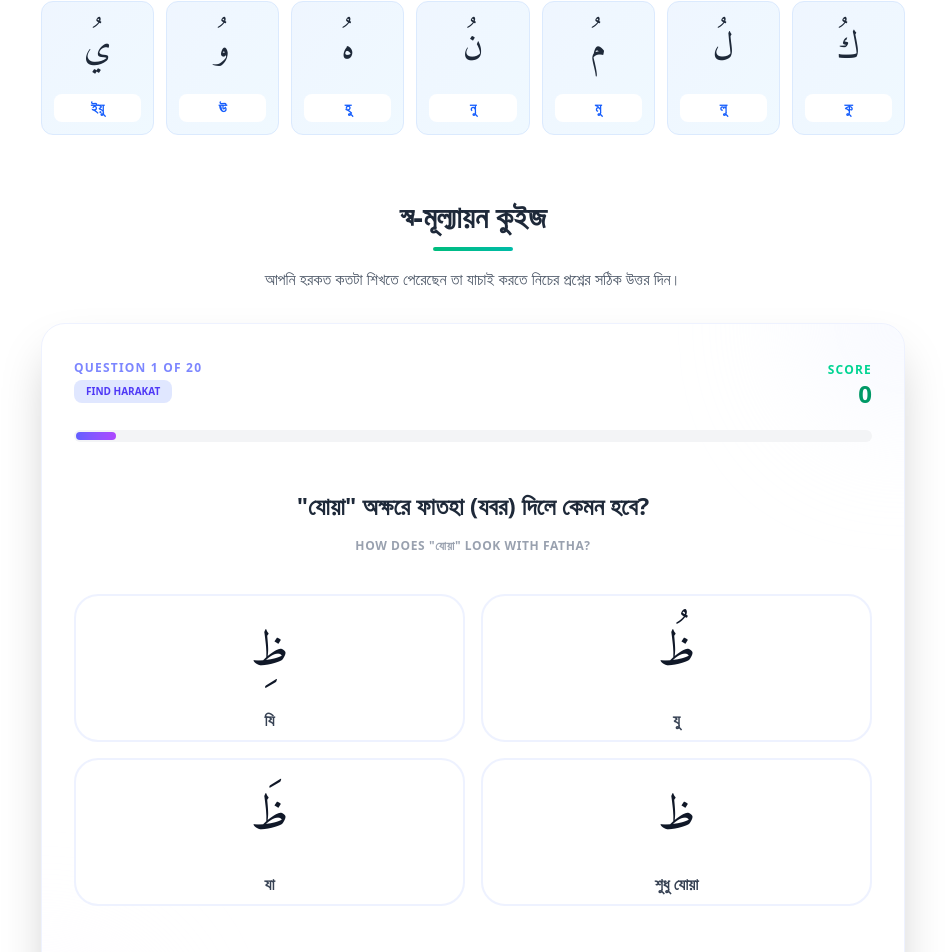
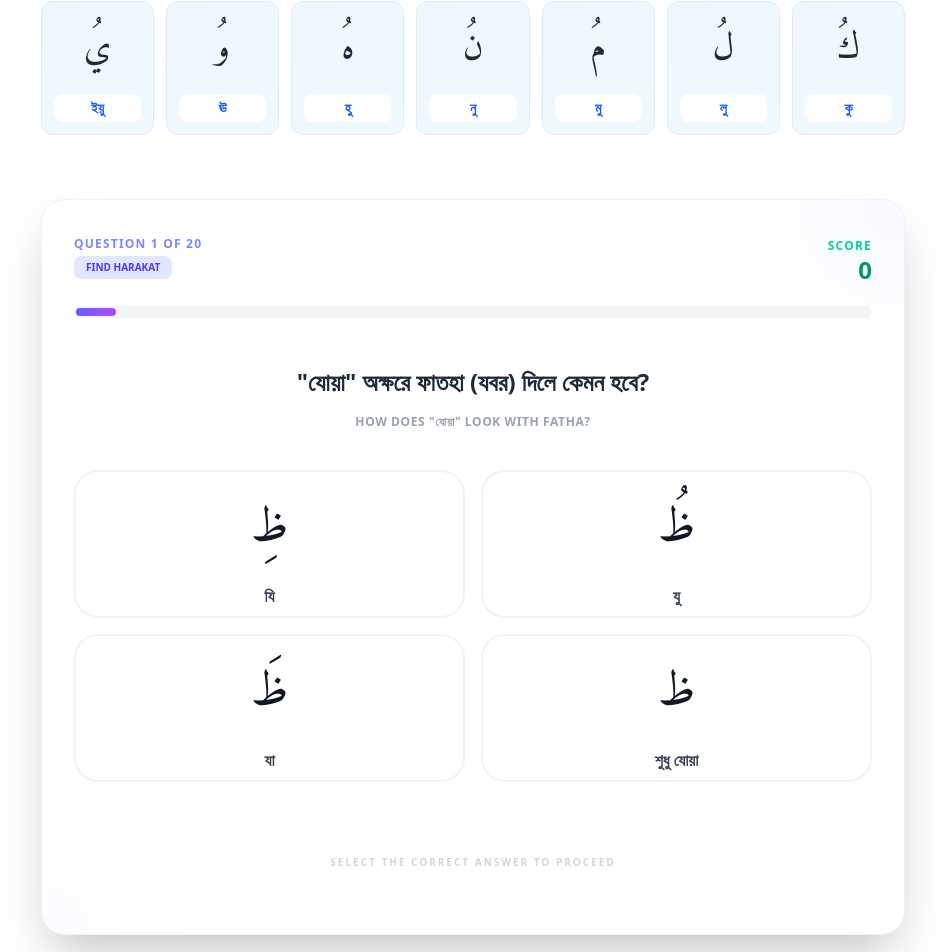
Before and after one commit to kawsar19/quran-learning, a Next.js app: page /lessons/day-5 in a window 1280 px wide. Shown: the part 2552-3504 px from the top of the page, without its empty margins (167-1112 px from the left). Built offline with nearby package versions, Linux system fonts and the light colour scheme; a web font is replaced by a local one.

Commit message:
update page.tsx

```diff
--- a/app/lessons/day-5/page.tsx
+++ b/app/lessons/day-5/page.tsx
@@ -496,16 +496,7 @@ export default function Day5Page() {
 
       {/* Quiz Section */}
       <div className="mt-16">
-        <div className="text-center max-w-2xl mx-auto mb-8">
-          <h2 className="text-2xl md:text-3xl font-bold text-gray-800 mb-3">
-            স্ব-মূল্যায়ন কুইজ
-          </h2>
-          <div className="h-1 w-20 bg-gradient-to-r from-emerald-500 to-teal-500 mx-auto rounded-full mb-4"></div>
-          <p className="text-gray-600">
-            আপনি হরকত কতটা শিখতে পেরেছেন তা যাচাই করতে নিচের প্রশ্নের সঠিক উত্তর
-            দিন।
-          </p>
-        </div>
+
         <HarakatQuiz />
       </div>
     </LessonLayout>
```
